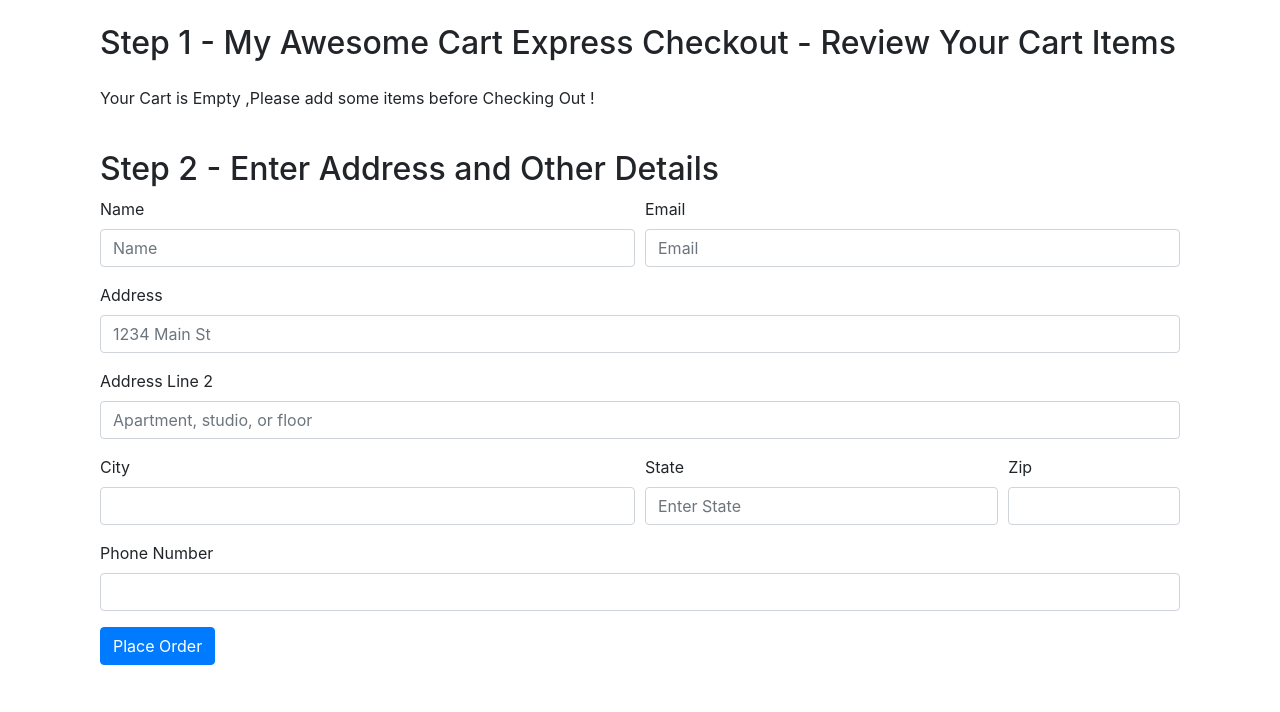
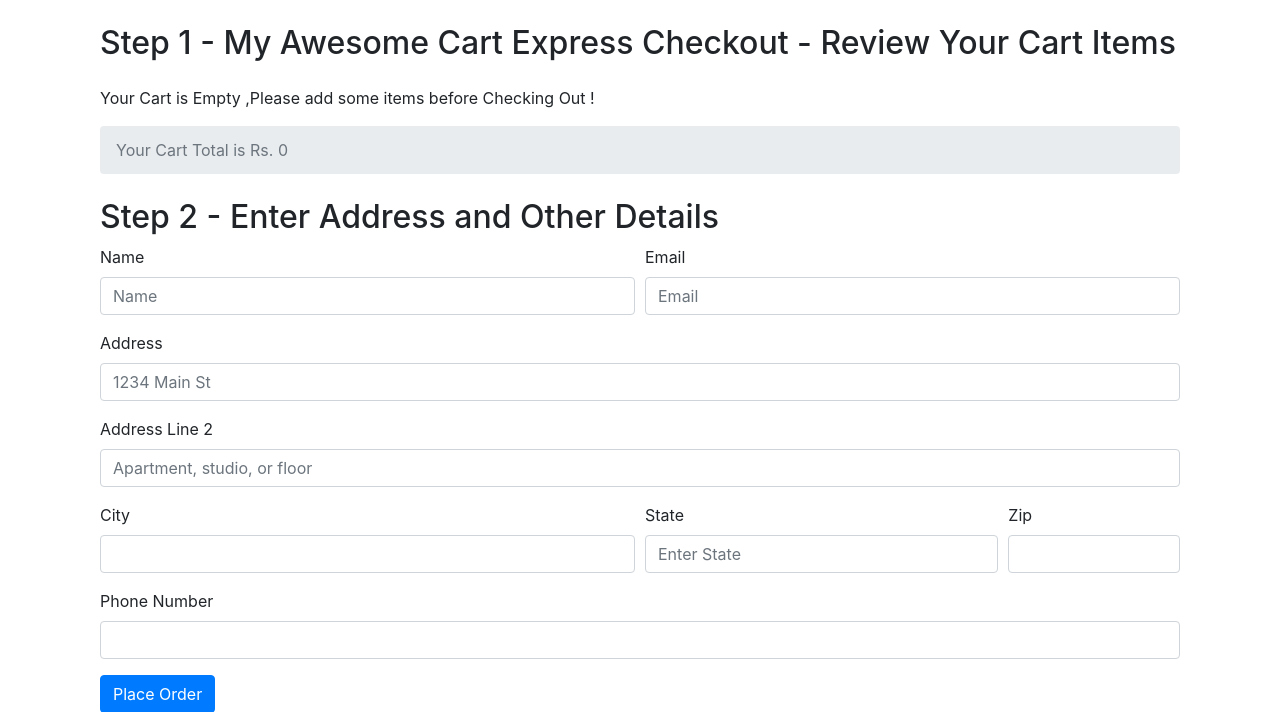
Before and after one commit to Ankit470/GitRepoForDjango, a Django app: page /shop/checkout/ in a window 1280 px wide. Shown: the part 56-768 px from the top of the page. Run offline with Django 3.2, Linux system fonts and the light colour scheme; some libraries are stand-ins or nearby versions.

Commit message:
Price Checkout

```diff
--- a/ecommerce/ecomm/shop/templates/shop/checkout.html
+++ b/ecommerce/ecomm/shop/templates/shop/checkout.html
@@ -9,6 +9,12 @@
             <ul class="list-group" id='items'>
 
             </ul>
+            <nav aria-label="breadcrumb">
+                <ol class="breadcrumb" mt-3>
+                  <li class="breadcrumb-item active" aria-current="page">Your Cart Total is Rs. <span id="totalPrice">. Thanks for using My Awesome Cart</span></li>
+                </ol>
+              </nav>
+
 
         </div>
     </div>
@@ -70,6 +76,7 @@
     }
     console.log(cart);
     var sum = 0;
+    var totalPrice = 0 ;
     if($.isEmptyObject(cart)){
         //if object is empty
         mystr = `<p>Your Cart is Empty  ,Please add some items before Checking Out !</p>`
@@ -79,7 +86,9 @@
     for (item in cart) {
         let name = cart[item][1];
         let qty = cart[item][0];
+        let itemPrice = cart[item][2];
         sum = sum + qty ;
+        totalPrice = totalPrice + qty * itemPrice ;
         mystr = `<li class="list-group-item d-flex justify-content-between align-items-center">
                     ${name}
                     <span class="badge bg-primary rounded-pill">${qty}</span>
@@ -88,6 +97,7 @@
 
     }
     document.getElementById('cart').innerHTML = sum ;
+    document.getElementById('totalPrice').innerHTML = totalPrice ;
     $('#itemsJson').val(JSON.stringify(cart));
     {% if thank %}
      alert('Thanks for ordering with us. Your order is is {{id}}. Use it to track your order using our order tracker');
--- a/ecommerce/ecomm/shop/templates/shop/index.html
+++ b/ecommerce/ecomm/shop/templates/shop/index.html
@@ -67,6 +67,7 @@
               <div class="card-body">
                 <h5 class="card-title" id="namepr{{i.id}}">{{i.product_name}}</h5>
                 <p class="card-text">{{i.desc|slice:"0:53"}}...</p>
+                <h6 class = "card-title" >Price: <span id ="pricepr{{i.id}}">{{i.price}}</span></h6>
                 <span id="divpr{{i.id}}" class = "divpr">
                 <button id='pr{{i.id}}' class="btn btn-primary cart">Add to cart</button>
                 </span>
@@ -116,7 +117,8 @@
     }else{
       qty = 1 ;
       name  = document.getElementById('name'+idstr).innerHTML;
-      cart[idstr] = [qty,name] ;
+      price  = document.getElementById('price'+idstr).innerHTML;
+      cart[idstr] = [qty,name ,parseInt(price)] ;
     }
     updateCart(cart);
 
--- a/ecommerce/ecomm/shop/views.py
+++ b/ecommerce/ecomm/shop/views.py
@@ -50,7 +50,7 @@ def tracker(request):
                 updates =[]
                 for item in update:
                     updates.append({'text':item.update_desc ,'time':item.timestamp})
-                    response =json.dumps(updates,default=str)
+                    response =json.dumps([updates,order[0].items_json],default=str)
                 return HttpResponse(response)
             else:
                 return HttpResponse('{}')
```
Also changed, not shown: ecommerce/ecomm/shop/templates/shop/tracker.html (+21 -1 lines).
